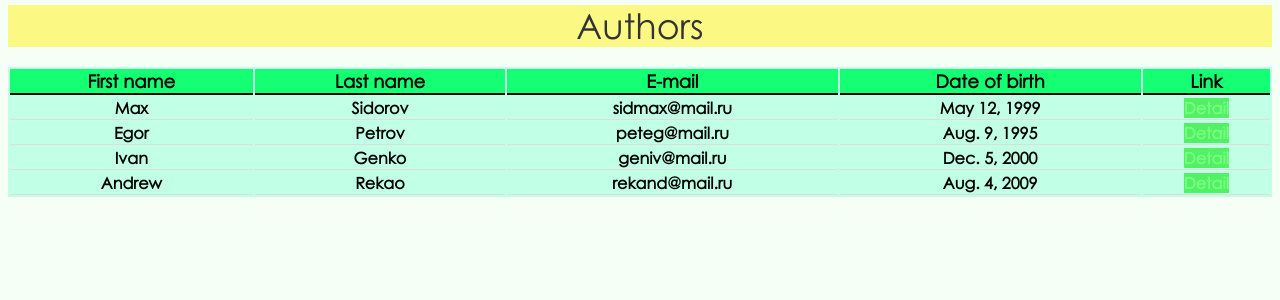
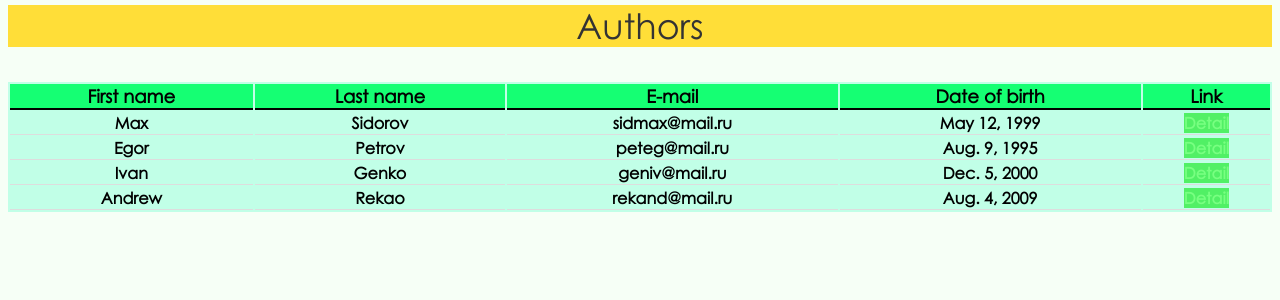
Before and after one commit to customr/DL_hometasks, a Django app: page /authors/ in a window 1280 px wide. Shown: the part 74-374 px from the top of the page. Run offline with Django 3.2, Linux system fonts and the light colour scheme; data comes from the database, SQL or seed files in the repository; lists and menus that the app fills with data are empty.

Commit message:
Revert "title fix"
This reverts commit 7dc0c004e559ef8b77bb47d7e1e92539bb06226f.

```diff
--- a/module_3/myblog/blog/static/blog/content/style.css
+++ b/module_3/myblog/blog/static/blog/content/style.css
@@ -190,12 +190,11 @@ ul.list a {
 
 .title{
 	margin-top: 5px;
-	margin-bottom: 20px;
 	top: 0;
 	width: 100%;
 	font-size: 35px;
 	line-height: 1.2;
-	background: #fff10078;
+	background: #ffde38;
 	color: #333;
 	text-align: center;
 }
```
